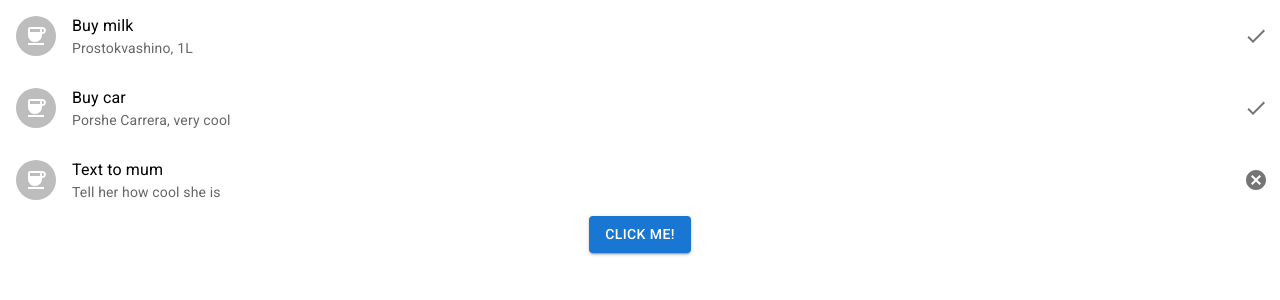
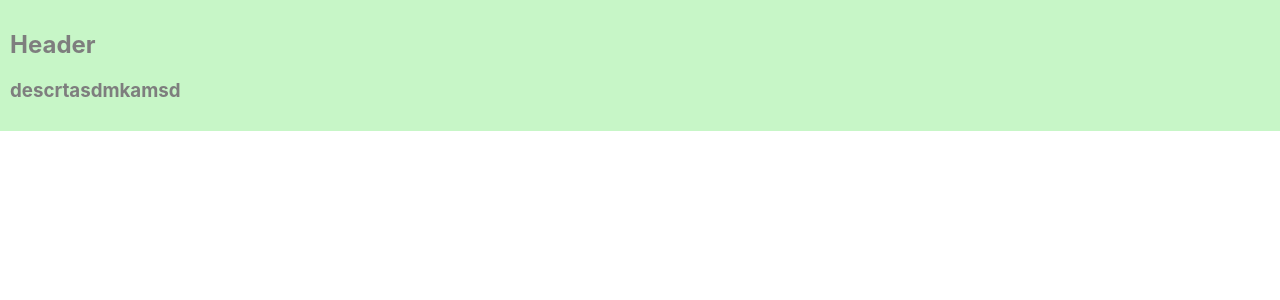
Before and after one commit to Mehoff/leest, a React (Create React App) app: page / in a window 1280 px wide. Shown: the top 300 px of the page. Built offline with nearby package versions, Linux system fonts and the light colour scheme.

Commit message:
Remove mui, TodoItem props fix

```diff
--- a/src/App.tsx
+++ b/src/App.tsx
@@ -1,31 +1,18 @@
-import React from "react";
-import "./App.css";
+import styles from "./App.module.css";
 
-import Button from "@mui/material/Button";
 import TodoItem from "./components/todo-item/todo-item";
-// import TodoList from "./components/todo-list/todo-list";
+import ITodo from "./interfaces/ITodo";
 
 function App() {
-  //TODO: Cover with List
+  const todo: ITodo = {
+    header: "Header",
+    description: "descrtasdmkamsd",
+    isFinised: false,
+  };
+
   return (
-    <div className="App">
-      <TodoItem
-        header={"Buy milk"}
-        description={"Prostokvashino, 1L"}
-        isFinised={false}
-      ></TodoItem>
-      <TodoItem
-        header={"Buy car"}
-        description={"Porshe Carrera, very cool"}
-        isFinised={false}
-      ></TodoItem>
-      <TodoItem
-        header={"Text to mum"}
-        description={"Tell her how cool she is"}
-        isFinised={true}
-      ></TodoItem>
-
-      <Button variant="contained">Click me!</Button>
+    <div className={styles.App}>
+      <TodoItem todo={todo}></TodoItem>
     </div>
   );
 }
--- /dev/null
+++ b/src/components/todo-item/index.ts
@@ -0,0 +1,3 @@
+import TodoItem from "./todo-item";
+
+export default TodoItem;
--- a/src/components/todo-item/todo-item-props.interface.ts
+++ b/src/components/todo-item/todo-item-props.interface.ts
@@ -1,5 +1,5 @@
+import ITodo from "../../interfaces/ITodo";
+
 export default interface TodoItemProps {
-  header: string;
-  description: string;
-  isFinised: boolean;
+  todo: ITodo;
 }
--- a/src/components/todo-item/todo-item.tsx
+++ b/src/components/todo-item/todo-item.tsx
@@ -1,34 +1,23 @@
 import * as React from "react";
-import TodoItemProps from "./todo-item-props.interface";
+import styles from "./todo-item.module.css";
 
-import {
-  ListItem,
-  ListItemText,
-  IconButton,
-  ListItemAvatar,
-  Avatar,
-} from "@mui/material";
+import ITodo from "../../interfaces/ITodo";
 
-import CoffeeIcon from "@mui/icons-material/Coffee";
-import DoneIcon from "@mui/icons-material/Done";
-import CancelIcon from "@mui/icons-material/Cancel";
-
-const TodoItem: React.FC<TodoItemProps> = (props) => {
+interface TodoItemProps {
+  todo: ITodo;
+}
+const TodoItem: React.FC<TodoItemProps> = ({ todo }) => {
   return (
-    <ListItem
-      secondaryAction={
-        <IconButton edge="end" aria-label="delete">
-          {props.isFinised ? <CancelIcon /> : <DoneIcon />}
-        </IconButton>
-      }
+    <div
+      className={`${styles.Wrapper} ${
+        todo.header ? styles.IsFinished : styles.NotFinished
+      }`}
     >
-      <ListItemAvatar>
-        <Avatar>
-          <CoffeeIcon />
-        </Avatar>
-      </ListItemAvatar>
-      <ListItemText primary={props.header} secondary={props.description} />
-    </ListItem>
+      <p>
+        <h2>{todo.header}</h2>
+        <h3>{todo.description}</h3>
+      </p>
+    </div>
   );
 };
 
--- /dev/null
+++ b/src/components/todo-list/index.ts
@@ -0,0 +1,3 @@
+import TodoList from "./todo-list";
+
+export default TodoList;
--- /dev/null
+++ b/src/interfaces/ITodo.ts
@@ -0,0 +1,5 @@
+export default interface ITodo {
+  header: string;
+  description: string;
+  isFinised: boolean;
+}
```
Also changed, not shown: src/components/create-todo-button/create-todo-button.tsx (added, +10 -0 lines), src/components/todo-list/todo-list.tsx (+16 -29 lines), src/App.module.css (renamed from src/App.css).
